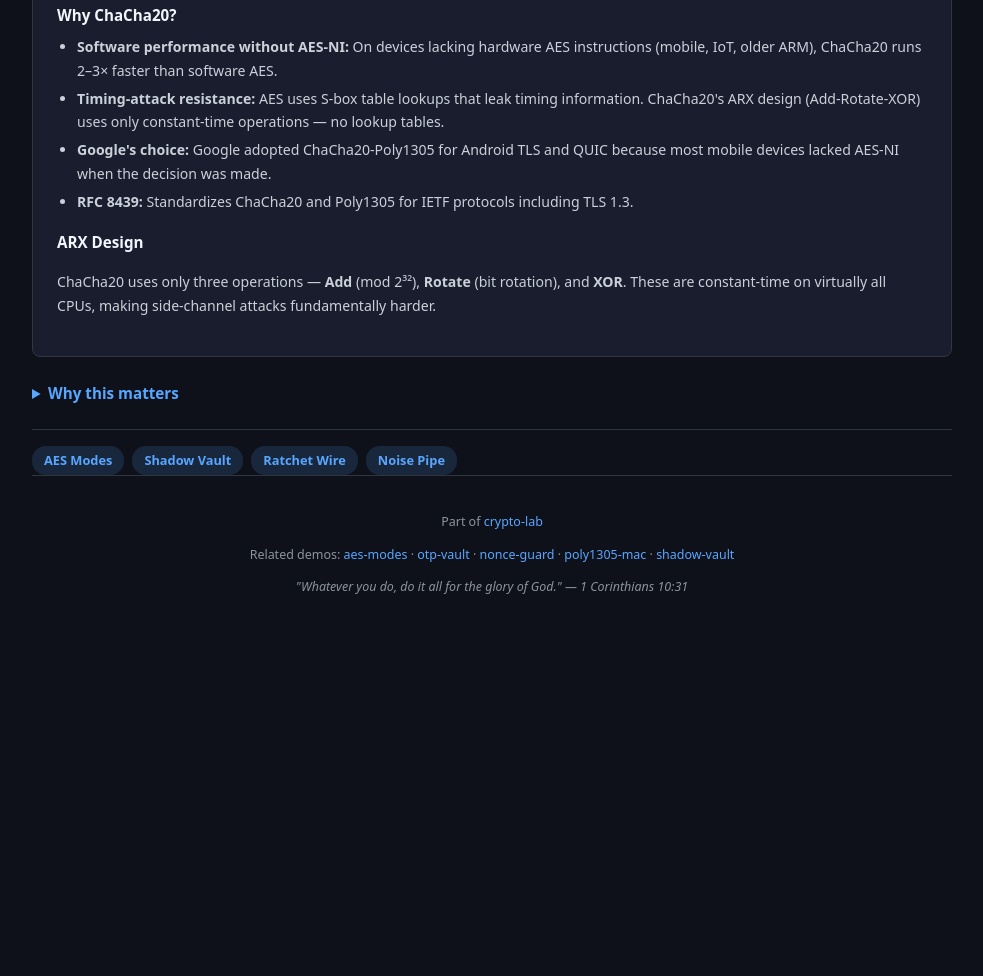
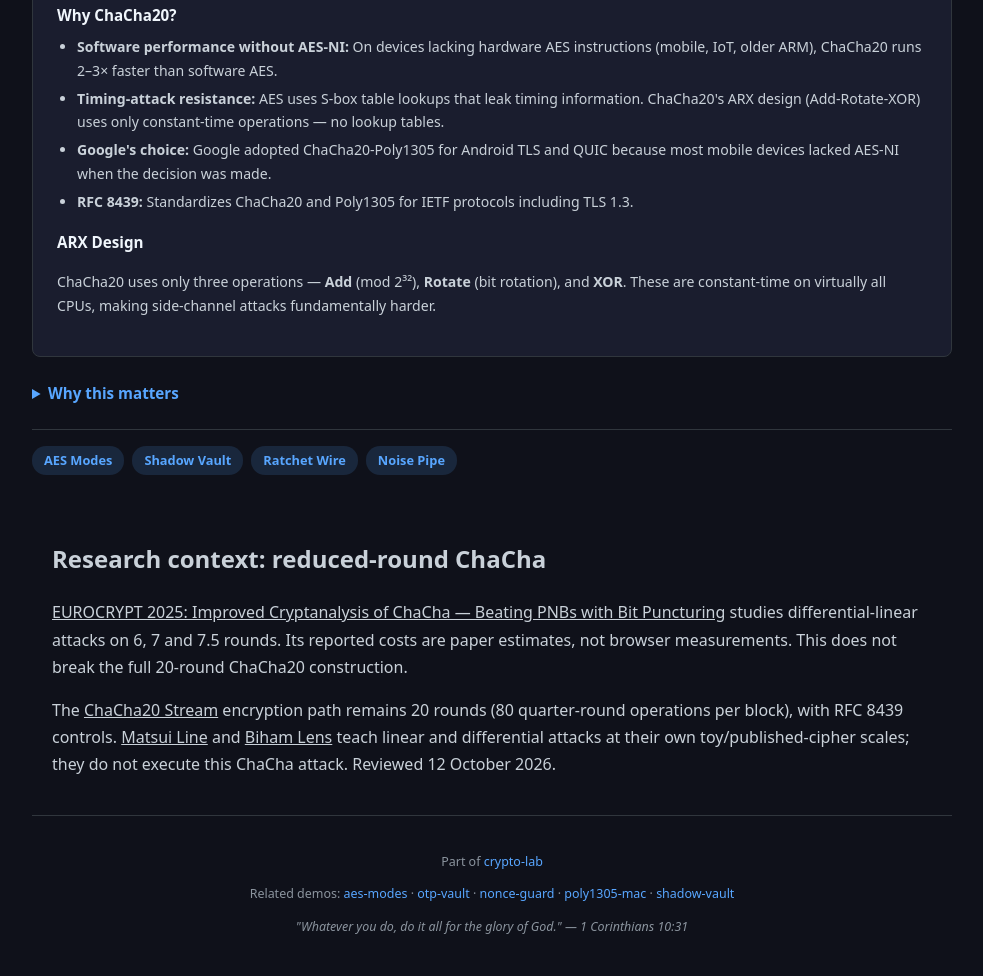
Before and after one commit to systemslibrarian/crypto-lab-chacha20-stream, a website built with Vite: page index.html in a window 1280 px wide. Shown: the part 2888-3864 px from the top of the page, without its empty margins (148-1131 px from the left). Before the commit the page ends 3582 px from the top, so only its background shows below. Built offline with nearby package versions, Linux system fonts and the light colour scheme.

Commit message:
Connect reduced-round ChaCha research to the lab's actual attack and encryption scope

```diff
--- a/index.html
+++ b/index.html
@@ -415,7 +415,12 @@
         <a href="https://systemslibrarian.github.io/crypto-lab-noise-pipe/">Noise Pipe</a>
       </nav>
 
-      </main>
+      <section class="research-context" id="reduced-chacha" aria-labelledby="chacha-research-heading" style="padding:1.25rem;margin-top:1.5rem;line-height:1.7">
+<h2 id="chacha-research-heading">Research context: reduced-round ChaCha</h2>
+<p><a style="color:inherit;text-decoration:underline" href="https://eprint.iacr.org/2025/437" target="_blank" rel="noopener noreferrer">EUROCRYPT 2025: Improved Cryptanalysis of ChaCha — Beating PNBs with Bit Puncturing</a> studies differential-linear attacks on 6, 7 and 7.5 rounds. Its reported costs are paper estimates, not browser measurements. This does not break the full 20-round ChaCha20 construction.</p>
+<p>The <a style="color:inherit;text-decoration:underline" href="https://systemslibrarian.github.io/crypto-lab-chacha20-stream/">ChaCha20 Stream</a> encryption path remains 20 rounds (80 quarter-round operations per block), with RFC 8439 controls. <a style="color:inherit;text-decoration:underline" href="https://systemslibrarian.github.io/crypto-lab-matsui-line/">Matsui Line</a> and <a style="color:inherit;text-decoration:underline" href="https://systemslibrarian.github.io/crypto-lab-biham-lens/">Biham Lens</a> teach linear and differential attacks at their own toy/published-cipher scales; they do not execute this ChaCha attack. Reviewed 12 October 2026.</p>
+</section>
+</main>
 
       <footer>
         <p>Part of <a href="https://systemslibrarian.github.io/crypto-lab/">crypto-lab</a></p>
```
Also changed, not shown: README.md.
